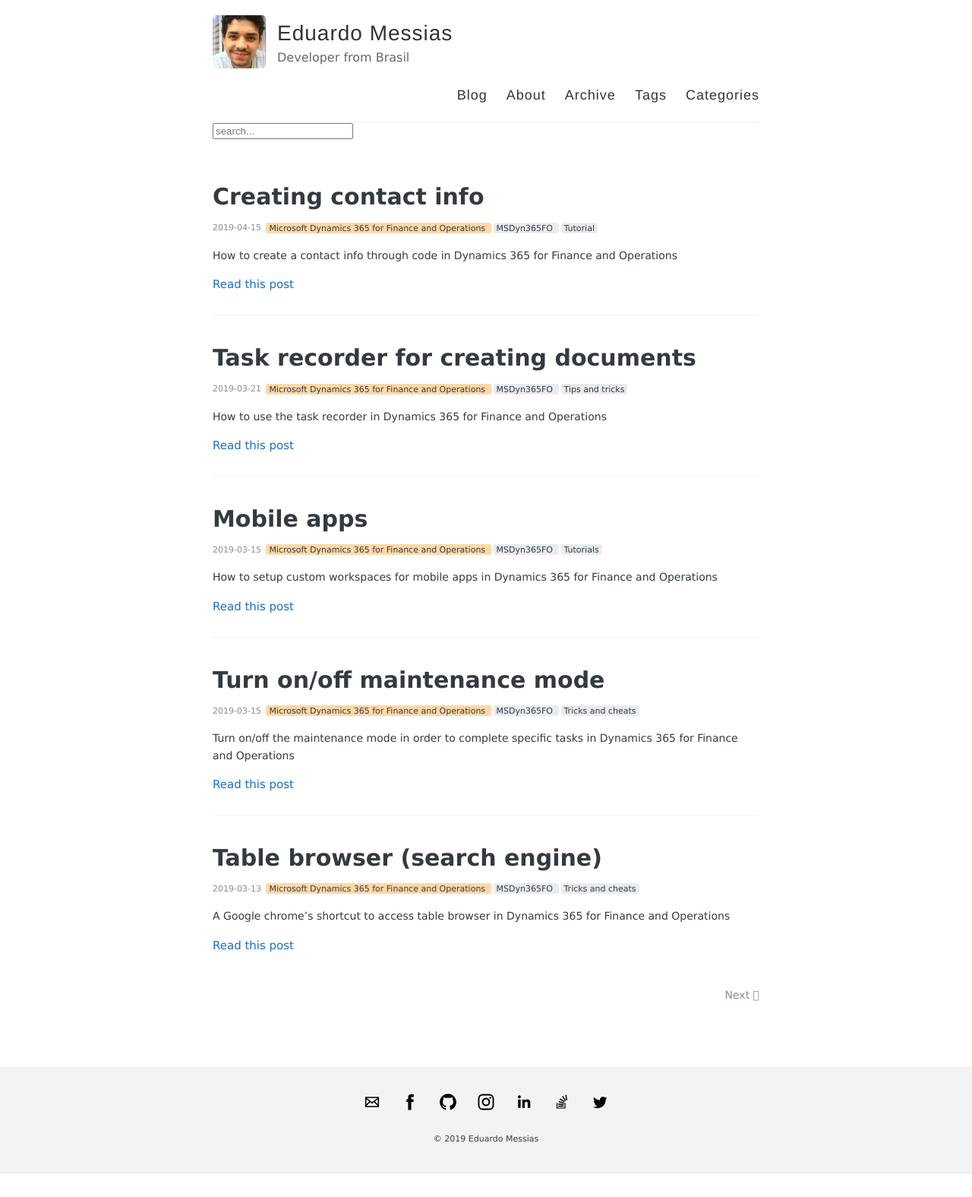
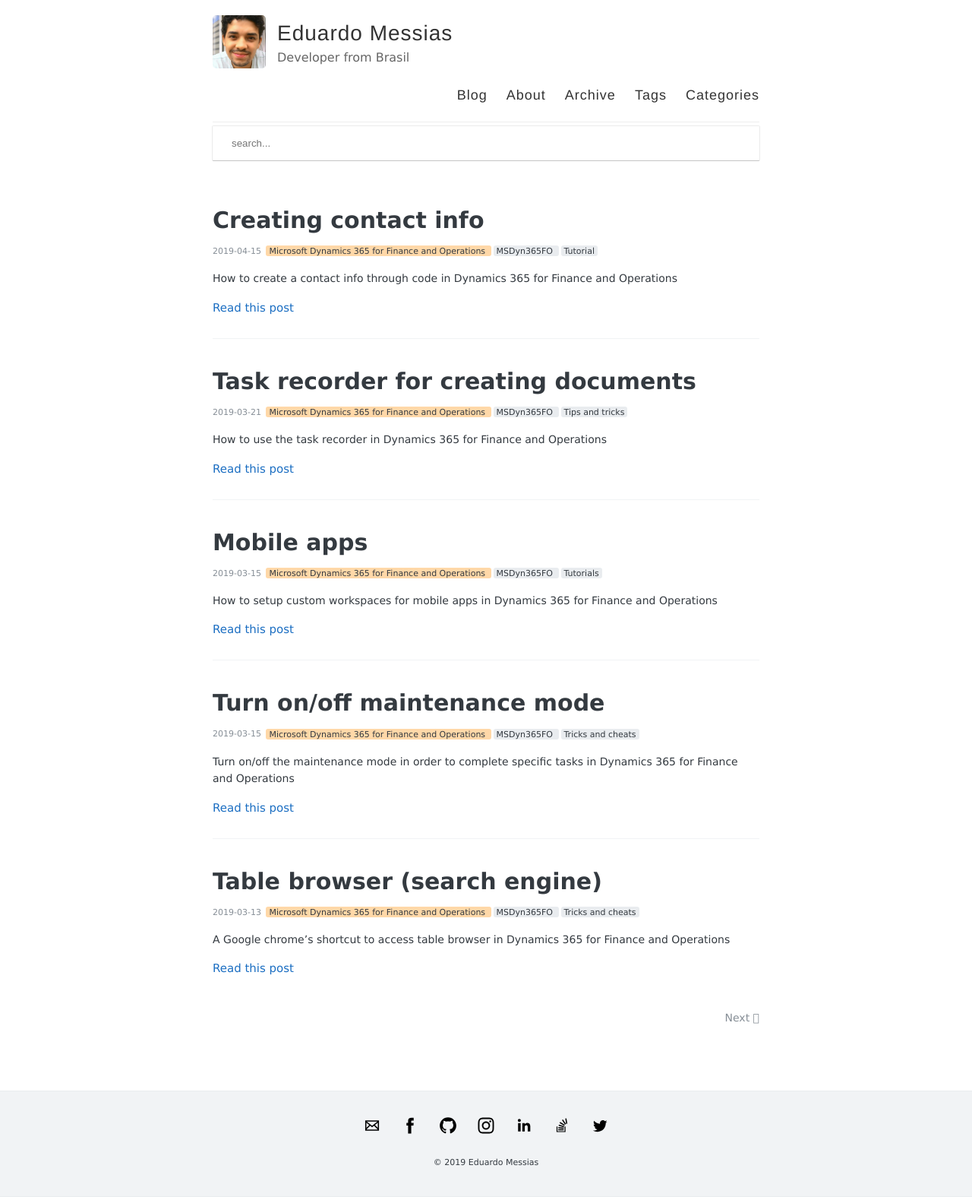
Before and after one commit to eduardomessias/eduardomessias.github.io, a Jekyll site: the page built from index.html, in a window 1280 px wide. Shown: the whole page at 76% size. Built offline with Jekyll 4.4.1, drawn with Linux system fonts in a browser that asks for light colours; the list of posts is cut into pages by our own code; before the commit the page ends 1544 px from its top, so only the background shows below that.

Commit message:
Update search.html

```diff
--- a/_includes/search.html
+++ b/_includes/search.html
@@ -15,3 +15,53 @@ SimpleJekyllSearch({
   json: '/search.json'
 })
 </script>
+
+<style>
+
+  #search-container {
+      max-width: 100%;
+  }
+
+  input[type=text] {
+
+      outline: none;
+      padding: 15px 25px;
+      margin: 5px 1px 3px 0px;
+      border: none;
+      width: 100%;
+      border-radius: 1px;
+      box-shadow: 0 1px 0px 0 rgba(0,0,0,0.16), 0 0 0 1px rgba(0,0,0,0.08);
+
+  }
+
+  input[type=text]:hover {
+      outline: none;
+      border: none;
+      margin: 5px 1px 3px 0px;
+      padding: 15px 25px;
+      -webkit-transition: all 0.30s ease-in-out;
+      -moz-transition: all 0.30s ease-in-out;
+      -ms-transition: all 0.30s ease-in-out;
+      -o-transition: all 0.30s ease-in-out;
+       box-shadow: 0 2px 2px 0 rgba(0,0,0,0.16), 0 0 0 1px rgba(0,0,0,0.08);
+  }
+
+  input[type=text]:focus {
+      box-shadow: 0 2px 2px 0 rgba(0,0,0,0.16), 0 0 0 1px rgba(0,0,0,0.08);
+      margin: 5px 1px 3px 0px;
+      padding: 15px 25px;
+      border: none;
+      outline: none;
+          -webkit-transition: all 0.30s ease-in-out;
+      -moz-transition: all 0.30s ease-in-out;
+      -ms-transition: all 0.30s ease-in-out;
+      -o-transition: all 0.30s ease-in-out;
+  }
+
+  @media screen and (max-width: 600px) {
+    input[type=text]{
+            width: 100%;
+            box-sizing: border-box;
+    }
+  }
+</style>
```
